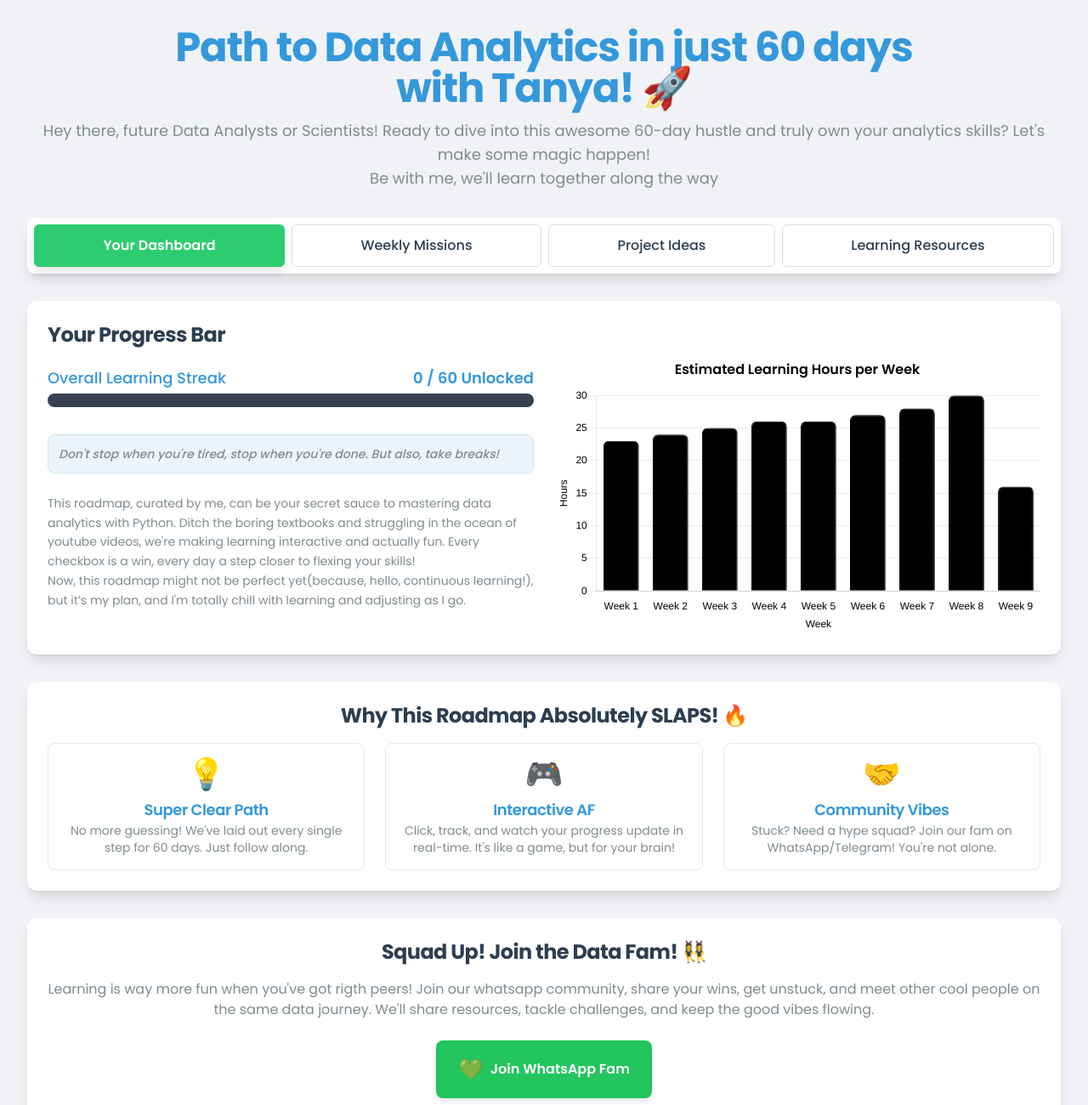
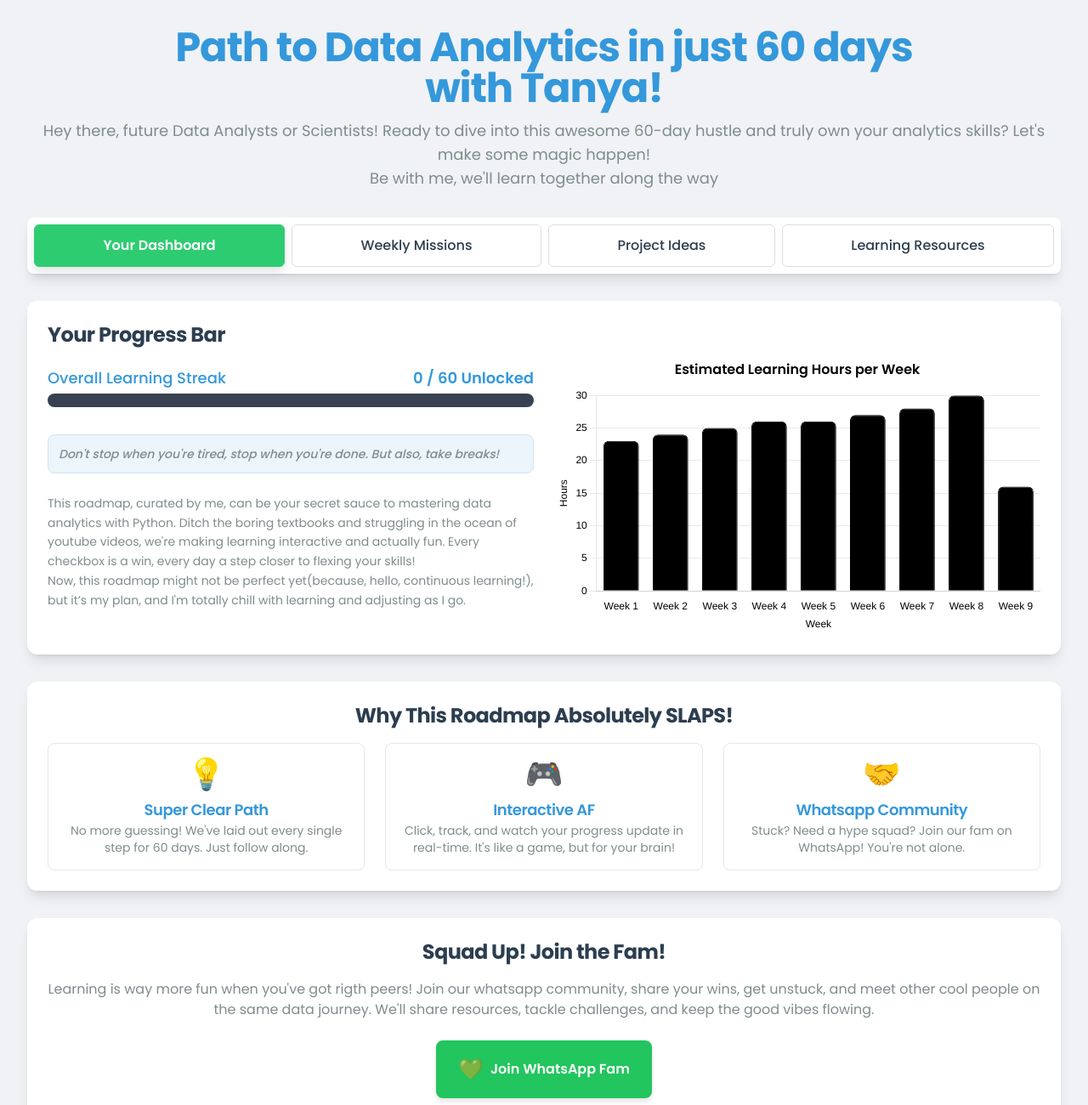
Before and after one commit to flaily-fox/60-Days-Analytics-Learning-Dashboard, a plain HTML site: page index.html in a window 1280 px wide. Shown: the top 1300 px of the page at 85% size. Drawn offline with nearby package versions, Linux system fonts and the light colour scheme.

Commit message:
updated links

```diff
--- a/index.html
+++ b/index.html
@@ -300,7 +300,7 @@
 
     <div class="container mx-auto p-4 md:p-8">
         <header class="text-center mb-8">
-            <h1 class="text-4xl md:text-5xl font-bold text-accent-green leading-tight">Path to Data Analytics in just 60 days<br> with Tanya! 🚀</h1>
+            <h1 class="text-4xl md:text-5xl font-bold text-accent-green leading-tight">Path to Data Analytics in just 60 days<br> with Tanya! </h1>
             <p class="text-lg text-secondary-text mt-3">Hey there, future Data Analysts or Scientists! Ready to dive into this awesome 60-day hustle and truly own your analytics skills? Let's make some magic happen!<br>Be with me, we'll learn together along the way</p>
         </header>
 
@@ -350,7 +350,7 @@
 
                 <!-- Why This Roadmap ROCKS -->
                 <section id="why-rocks" class="mb-8 p-6 bg-card-bg rounded-xl shadow-lg">
-                    <h2 class="text-2xl font-bold mb-4 text-primary-text text-center">Why This Roadmap Absolutely SLAPS! 🔥</h2>
+                    <h2 class="text-2xl font-bold mb-4 text-primary-text text-center">Why This Roadmap Absolutely SLAPS!</h2>
                     <div class="grid grid-cols-1 md:grid-cols-3 gap-6 text-center">
                         <div class="p-4 bg-card-bg rounded-lg border border-gray-200 flex flex-col items-center">
                             <span class="text-4xl mb-2">💡</span>
@@ -364,15 +364,15 @@
                         </div>
                         <div class="p-4 bg-card-bg rounded-lg border border-gray-200 flex flex-col items-center">
                             <span class="text-4xl mb-2">🤝</span>
-                            <h3 class="font-semibold text-lg text-accent-green">Community Vibes</h3>
-                            <p class="text-sm text-secondary-text">Stuck? Need a hype squad? Join our fam on WhatsApp/Telegram! You're not alone.</p>
+                            <h3 class="font-semibold text-lg text-accent-green">Whatsapp Community</h3>
+                            <p class="text-sm text-secondary-text">Stuck? Need a hype squad? Join our fam on WhatsApp! You're not alone.</p>
                         </div>
                     </div>
                 </section>
 
                 <!-- Community Section -->
                 <section id="community" class="mb-8 p-6 bg-card-bg rounded-xl shadow-lg text-center">
-                    <h2 class="text-2xl font-bold mb-4 text-primary-text">Squad Up! Join the Data Fam! 👯‍♀️</h2>
+                    <h2 class="text-2xl font-bold mb-4 text-primary-text">Squad Up! Join the Fam!</h2>
                     <p class="text-secondary-text mb-6">Learning is way more fun when you've got rigth peers! Join our whatsapp community, share your wins, get unstuck, and meet other cool people on the same data journey. We'll share resources, tackle challenges, and keep the good vibes flowing.</p>
                     <div class="flex flex-wrap justify-center gap-4">
                         <a href="https://chat.whatsapp.com/JzUQIybtxWV3FYKit3l3TT" target="_blank" rel="noopener noreferrer" class="community-button whatsapp-button">
```
Also changed, not shown: 1 other file.
